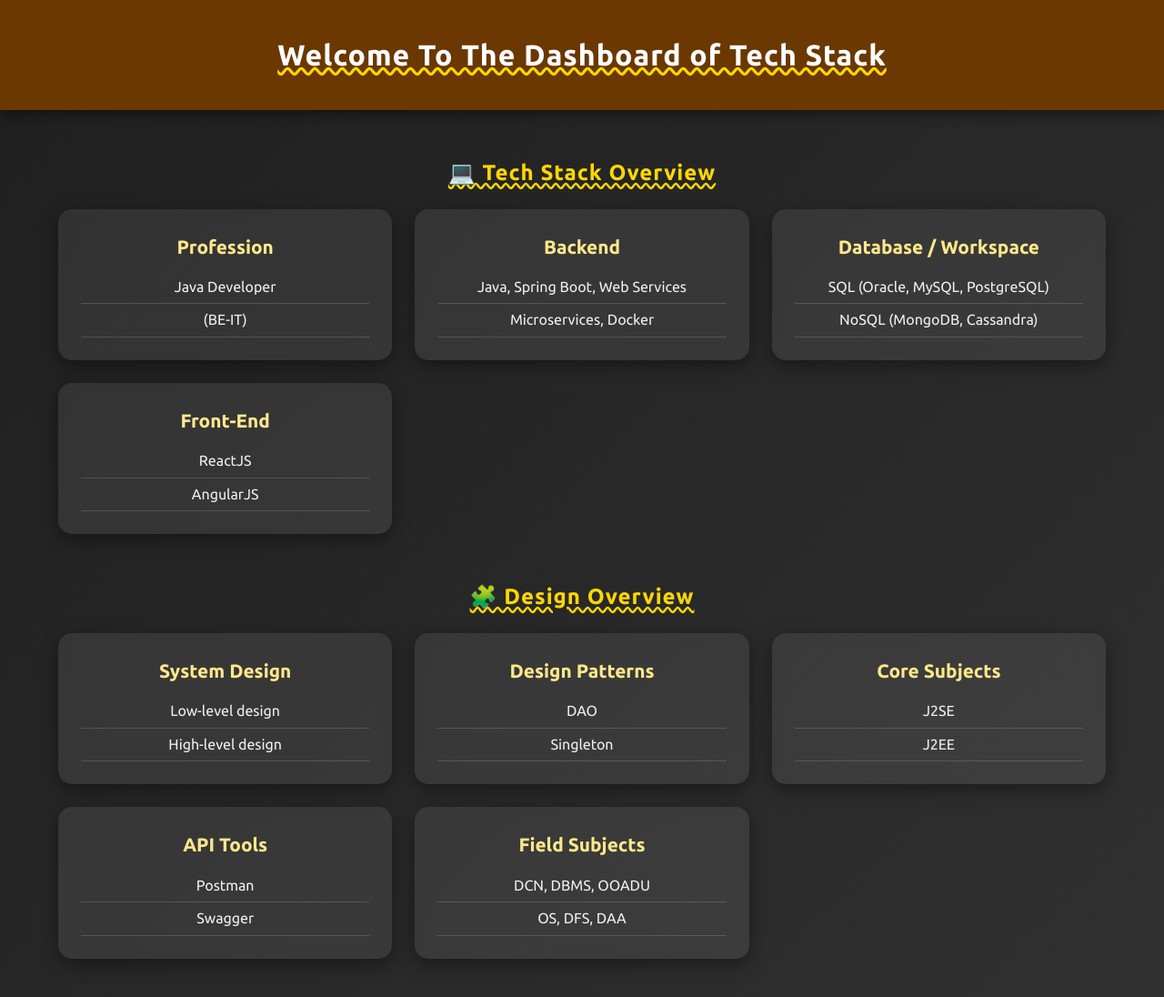
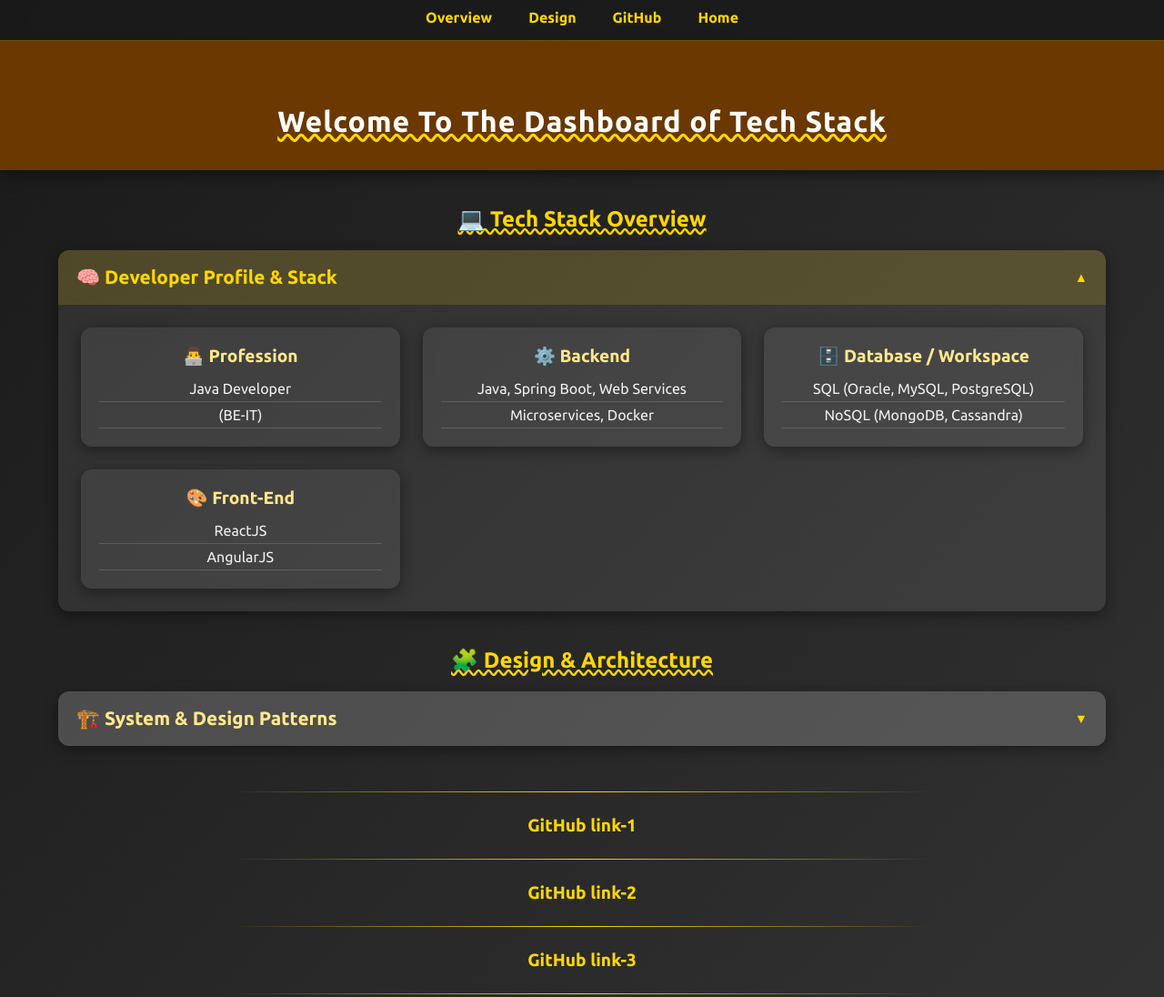
Before and after one commit to vimal-java-dev/portfolio-vimal-java-dev, a plain HTML site: page index.html in a window 1280 px wide. Shown: the top 1096 px of the page at 91% size. Drawn offline with Linux system fonts and the light colour scheme.

Commit message:
The navbar now auto-highlights
No JavaScript, still fully dynamic.

Signed-off-by: vimal-java-dev <vimal929@gmail.com>

```diff
--- a/index.html
+++ b/index.html
@@ -10,68 +10,151 @@
 		:root {
 			--accent: #ffd700;
 			--accent-light: #ffe88b;
-			--bg-dark: #1f1f1f;
+			--bg-dark: #1a1a1a;
 			--bg-mid: #333;
 			--highlight: #00b4d8;
+			--text-light: #f0f0f0;
 		}
 
 		* {
 			margin: 0;
 			padding: 0;
 			box-sizing: border-box;
+			scroll-behavior: smooth;
 		}
 
 		body {
 			font-family: 'Ubuntu', sans-serif;
 			background: linear-gradient(135deg, var(--bg-dark), var(--bg-mid));
-			color: #f0f0f0;
-			line-height: 1.6;
+			color: var(--text-light);
 			overflow-x: hidden;
 		}
 
+		/* Floating Navbar */
+		nav {
+			position: fixed;
+			top: 0;
+			width: 100%;
+			background: rgba(26, 26, 26, 0.85);
+			backdrop-filter: blur(8px);
+			border-bottom: 1px solid rgba(255, 215, 0, 0.3);
+			display: flex;
+			justify-content: center;
+			padding: 10px 0;
+			z-index: 999;
+			transition: all 0.3s ease;
+		}
+
+		nav a {
+			color: var(--accent);
+			text-decoration: none;
+			font-weight: 600;
+			margin: 0 20px;
+			transition: color 0.3s ease, transform 0.2s ease;
+			padding-bottom: 4px;
+			border-bottom: 2px solid transparent;
+		}
+
+		nav a:hover {
+			color: var(--highlight);
+			transform: translateY(-2px);
+		}
+
+		/* Active link (based on :target section) */
+		section:target~nav a[href*="#overview"],
+		section:target~nav a[href*="#design"],
+		section:target~nav a[href*="#links"],
+		section:target~nav a[href*="#footer"] {
+			border-bottom: 2px solid var(--highlight);
+			color: var(--highlight);
+		}
+
+		/* Header */
 		header {
 			background-color: #6a3800;
 			text-align: center;
-			padding: 35px 15px;
+			padding: 70px 15px 35px;
 			color: #fff;
 			box-shadow: 0 4px 15px rgba(0, 0, 0, 0.5);
+			margin-top: 45px;
 			animation: fadeDown 1s ease;
 		}
 
 		header h1 {
 			text-decoration: underline wavy var(--accent);
+			font-size: 2rem;
 			letter-spacing: 1px;
-			font-size: 2rem;
 		}
 
-		/* Section Titles */
 		h2 {
 			color: var(--accent);
 			text-align: center;
-			margin: 50px 0 20px;
-			letter-spacing: 1px;
+			margin: 40px 0 20px;
 			text-decoration: underline wavy var(--accent);
 			animation: fadeIn 1.2s ease;
 		}
 
-		/* Card Grid Layout */
+		/* Collapsible Sections */
+		details {
+			width: 90%;
+			margin: 20px auto;
+			background: rgba(255, 255, 255, 0.08);
+			border-radius: 12px;
+			box-shadow: 0 4px 15px rgba(0, 0, 0, 0.4);
+			overflow: hidden;
+			transition: all 0.4s ease;
+		}
+
+		summary {
+			background: rgba(255, 255, 255, 0.12);
+			color: var(--accent-light);
+			font-weight: 700;
+			padding: 18px 20px;
+			font-size: 1.3rem;
+			cursor: pointer;
+			list-style: none;
+			display: flex;
+			align-items: center;
+			justify-content: space-between;
+			transition: background 0.3s ease;
+		}
+
+		summary:hover {
+			background: rgba(255, 255, 255, 0.2);
+		}
+
+		details[open] summary {
+			background: rgba(255, 215, 0, 0.15);
+			color: var(--accent);
+		}
+
+		summary::after {
+			content: "▼";
+			font-size: 0.9rem;
+			color: var(--accent);
+		}
+
+		details[open] summary::after {
+			content: "▲";
+		}
+
+		/* Cards inside collapsibles */
 		.card-container {
 			display: grid;
-			grid-template-columns: repeat(auto-fit, minmax(280px, 1fr));
+			grid-template-columns: repeat(auto-fit, minmax(260px, 1fr));
 			gap: 25px;
-			width: 90%;
-			margin: 0 auto;
+			padding: 25px;
 			animation: slideUp 1.2s ease;
 		}
 
 		.card {
-			background: rgba(255, 255, 255, 0.08);
-			border-radius: 15px;
-			padding: 25px;
-			box-shadow: 0 6px 20px rgba(0, 0, 0, 0.4);
+			background: rgba(255, 255, 255, 0.07);
+			border-radius: 12px;
+			padding: 20px;
+			text-align: center;
+			box-shadow: 0 4px 15px rgba(0, 0, 0, 0.4);
+			transition: transform 0.3s ease, box-shadow 0.3s ease;
 			backdrop-filter: blur(6px);
-			transition: transform 0.3s ease, box-shadow 0.3s ease;
-			text-align: center;
 		}
 
 		.card:hover {
@@ -81,19 +164,14 @@
 
 		.card h3 {
 			color: var(--accent-light);
-			font-size: 1.3rem;
+			font-size: 1.2rem;
 			margin-bottom: 10px;
-		}
-
-		.card p {
-			color: #ddd;
-			font-size: 1rem;
 		}
 
 		.card ul {
 			list-style: none;
 			padding: 0;
-			margin-top: 10px;
+			margin-top: 8px;
 		}
 
 		.card ul li {
@@ -101,12 +179,12 @@
 			border-bottom: 1px solid rgba(255, 255, 255, 0.15);
 		}
 
-		/* GitHub Links Section */
+		/* Links Section */
 		.links {
 			text-align: center;
 			font-size: 1.2rem;
-			margin: 60px 0;
-			animation: fadeIn 1.2s ease;
+			margin: 50px 0;
+			animation: fadeIn 1.5s ease;
 		}
 
 		.links a {
@@ -128,6 +206,7 @@
 			margin: 25px auto;
 		}
 
+		/* Footer */
 		footer {
 			background-color: #6a3800;
 			color: white;
@@ -202,19 +281,20 @@
 				font-size: 1.5rem;
 			}
 
-			.card h3 {
-				font-size: 1.2rem;
+			summary {
+				font-size: 1.1rem;
 			}
 
-			.card p {
-				font-size: 0.95rem;
+			.card h3 {
+				font-size: 1.1rem;
 			}
 
 			.links hr {
 				width: 80%;
 			}
 
-			footer {
+			nav a {
+				margin: 0 10px;
 				font-size: 0.9rem;
 			}
 		}
@@ -222,91 +302,101 @@
 </head>
 
 <body>
+	<!-- Floating Navigation -->
+	<nav>
+		<a href="#overview">Overview</a>
+		<a href="#design">Design</a>
+		<a href="#links">GitHub</a>
+		<a href="#footer">Home</a>
+	</nav>
+
 	<header>
 		<h1>Welcome To The Dashboard of Tech Stack</h1>
 	</header>
 
-	<!-- Tech Stack Cards -->
+	<!-- Sections -->
+	<section id="overview">
 		<h2>💻 Tech Stack Overview</h2>
+		<details open>
+			<summary>🧠 Developer Profile & Stack</summary>
 			<div class="card-container">
 				<div class="card">
-			<h3>Profession</h3>
+					<h3>👨‍💻 Profession</h3>
 					<ul>
 						<li>Java Developer</li>
 						<li>(BE-IT)</li>
 					</ul>
 				</div>
-
 				<div class="card">
-			<h3>Backend</h3>
+					<h3>⚙️ Backend</h3>
 					<ul>
 						<li>Java, Spring Boot, Web Services</li>
 						<li>Microservices, Docker</li>
 					</ul>
 				</div>
-
 				<div class="card">
-			<h3>Database / Workspace</h3>
+					<h3>🗄️ Database / Workspace</h3>
 					<ul>
 						<li>SQL (Oracle, MySQL, PostgreSQL)</li>
 						<li>NoSQL (MongoDB, Cassandra)</li>
 					</ul>
 				</div>
-
 				<div class="card">
-			<h3>Front-End</h3>
+					<h3>🎨 Front-End</h3>
 					<ul>
 						<li>ReactJS</li>
 						<li>AngularJS</li>
 					</ul>
 				</div>
 			</div>
+		</details>
+	</section>
 
-	<!-- Design Section -->
-	<h2>🧩 Design Overview</h2>
+	<section id="design">
+		<h2>🧩 Design & Architecture</h2>
+		<details>
+			<summary>🏗️ System & Design Patterns</summary>
 			<div class="card-container">
 				<div class="card">
-			<h3>System Design</h3>
+					<h3>🧱 System Design</h3>
 					<ul>
 						<li>Low-level design</li>
 						<li>High-level design</li>
 					</ul>
 				</div>
-
 				<div class="card">
-			<h3>Design Patterns</h3>
+					<h3>♻️ Design Patterns</h3>
 					<ul>
 						<li>DAO</li>
 						<li>Singleton</li>
 					</ul>
 				</div>
-
 				<div class="card">
-			<h3>Core Subjects</h3>
+					<h3>📚 Core Subjects</h3>
 					<ul>
 						<li>J2SE</li>
 						<li>J2EE</li>
 					</ul>
 				</div>
-
 				<div class="card">
-			<h3>API Tools</h3>
+					<h3>🔧 API Tools</h3>
 					<ul>
 						<li>Postman</li>
 						<li>Swagger</li>
 					</ul>
 				</div>
-
 				<div class="card">
-			<h3>Field Subjects</h3>
+					<h3>📘 Field Subjects</h3>
 					<ul>
 						<li>DCN, DBMS, OOADU</li>
 						<li>OS, DFS, DAA</li>
 					</ul>
 				</div>
 			</div>
+		</details>
+	</section>
 
-	<!-- GitHub Links -->
+	<section id="links">
 		<div class="links">
 			<hr>
 			<a href="https://github.com/vimal-java-dev/" target="_blank">GitHub link-1</a>
@@ -316,8 +406,9 @@
 			<a href="https://github.com/vimal-tech-starter/" target="_blank">GitHub link-3</a>
 			<hr>
 		</div>
+	</section>
 
-	<footer>
+	<footer id="footer">
 		<b><a href="https://vimaltech.dev/">&#8617; GO BACK : VIMAL TECH HOME PAGE</a></b>
 		<p>&#9400; 23-Sept-2023</p>
 	</footer>
```
Lines whose indentation alone changed are shown as unchanged.
